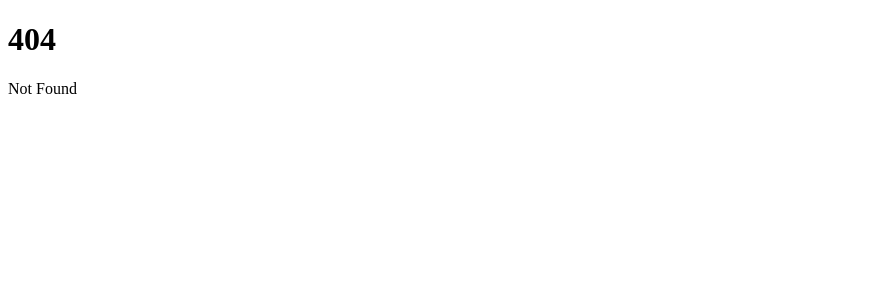
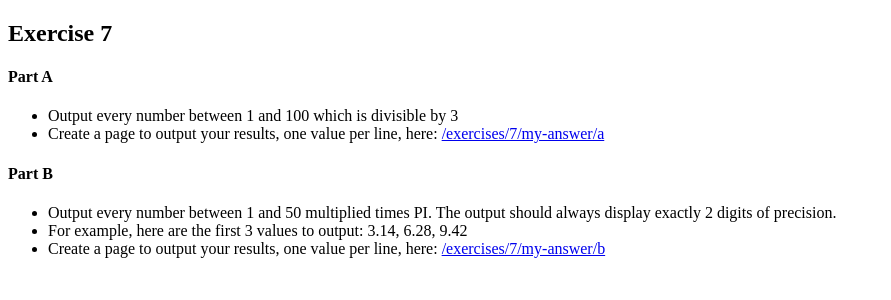
Before and after one commit to Elaz33/car-project, a SvelteKit app: page /exercises/7/instructions in a window 1280 px wide. Before the commit this address had no page. Shown: the top 300 px of the page, without its empty margins (0-891 px from the left). Built offline with nearby package versions, Linux system fonts and the light colour scheme; a web font is replaced by a local one.

Commit message:
add exercise 7a, 7b, and solution for 7a

```diff
--- a/src/routes/+page.svelte
+++ b/src/routes/+page.svelte
@@ -5,3 +5,4 @@
 <p><a href="/exercises/4/instructions">Exercise 4</a></p>
 <p><a href="/exercises/5/instructions">Exercise 5</a></p>
 <p><a href="/exercises/6/instructions">Exercise 6</a></p>
+<p><a href="/exercises/7/instructions">Exercise 7</a></p>
--- /dev/null
+++ b/src/routes/exercises/7/instructions/+page.svelte
@@ -0,0 +1,24 @@
+<script lang="ts">
+
+
+
+</script>
+<!------------------------------------------------------------>
+
+<h2>Exercise 7</h2>
+
+<h4>Part A</h4>
+<ul>
+  <li>Output every number between 1 and 100 which is divisible by 3</li>
+  <li>Create a page to output your results, one value per line, here: <a href="/exercises/7/my-answer/a">/exercises/7/my-answer/a</a></li>
+</ul>
+
+<h4>Part B</h4>
+<ul>
+  <li>Output every number between 1 and 50 multiplied times PI.  The output should always display exactly 2 digits of precision.</li>
+  <li>For example, here are the first 3 values to output: 3.14, 6.28, 9.42</li>
+  <li>Create a page to output your results, one value per line, here: <a href="/exercises/7/my-answer/b">/exercises/7/my-answer/b</a></li>
+</ul>
+
+<!------------------------------------------------------------>
+<!--<style lang="scss"></style>-->
```
Also changed, not shown: src/routes/exercises/7/solution/a/+page.svelte (added, +24 -0 lines).
